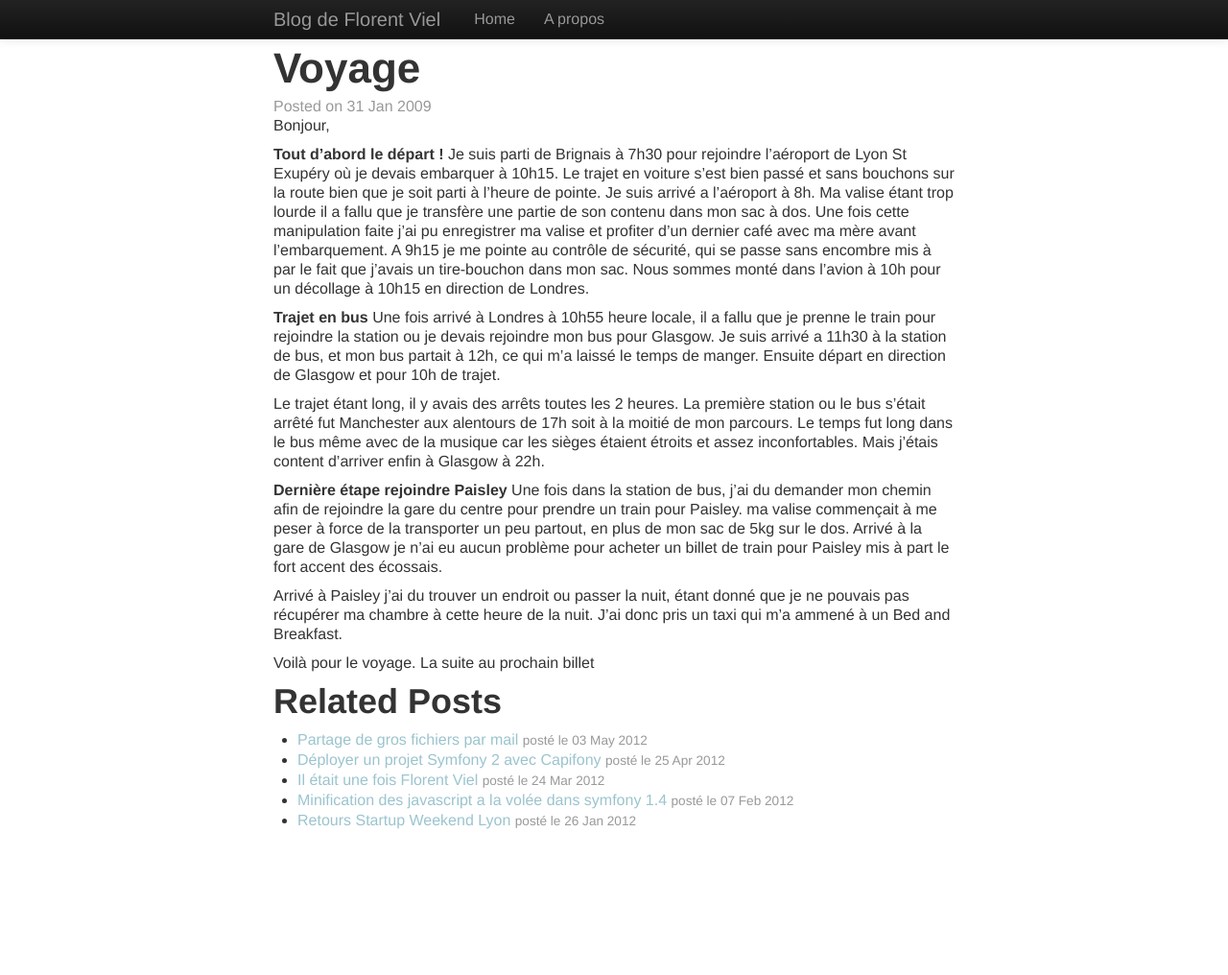
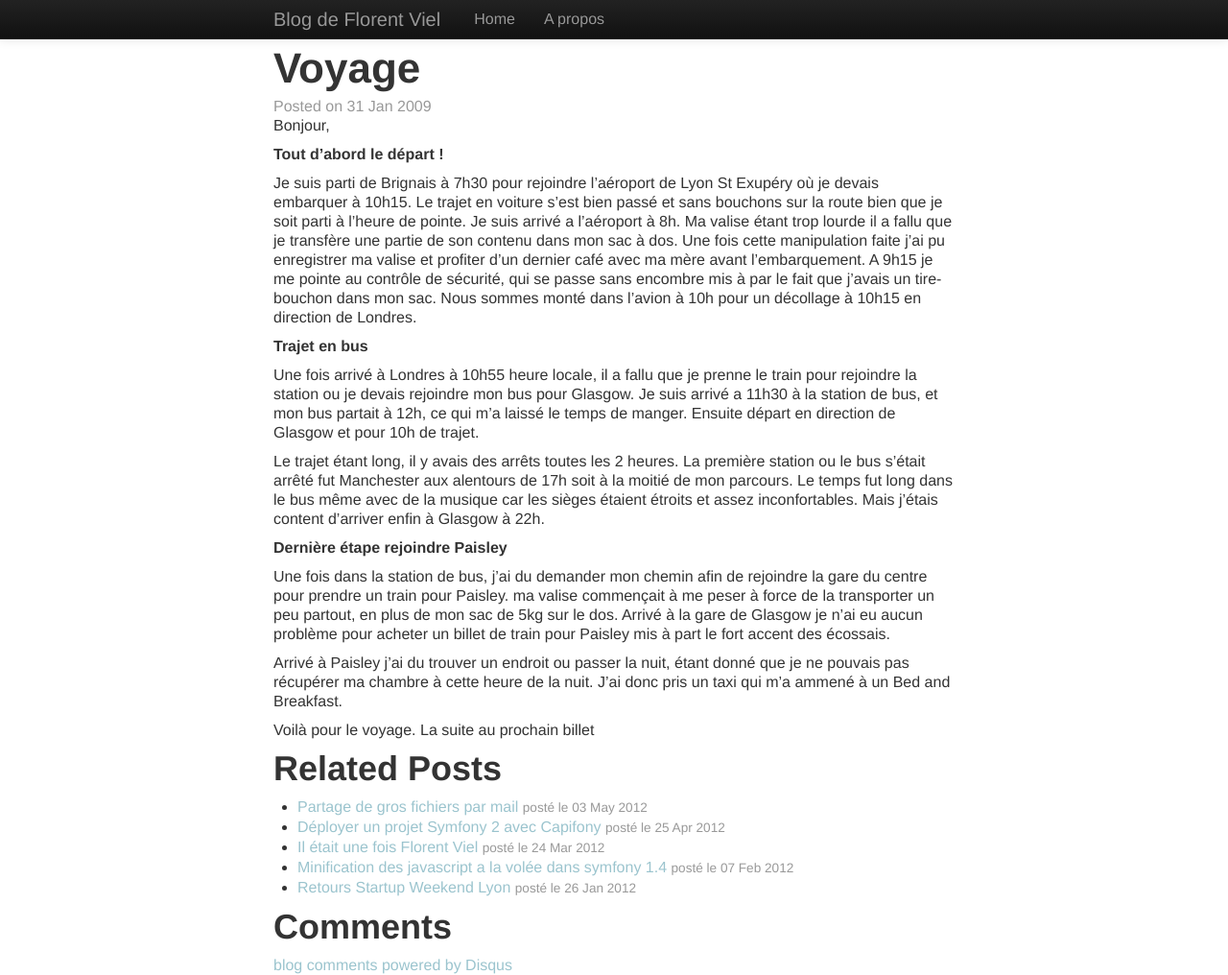
Before and after one commit to luxifer/luxifer.github.io, a Jekyll site: the page built from _posts/2009-01-31-voyage.md, in a window 1280 px wide. Shown: the whole page at 96% size. Built offline with Jekyll 4.4.1, drawn with Linux system fonts in a browser that asks for light colours; Markdown is read by kramdown in place of the engine named in the settings; comment, search, counter and statistics services are not loaded; before the commit the page ends 900 px from its top, so only the background shows below that; part of the change alters nothing that is shown.

Commit message:
enable disqus

```diff
--- a/_config.yml
+++ b/_config.yml
@@ -21,5 +21,5 @@ include: [images]
 # google_analytics:
 #   account: UA-XXXXX-X
 
-# disqus:
-#   id: disqusid
+disqus:
+  id: luxifer
--- a/_layouts/post.html
+++ b/_layouts/post.html
@@ -21,7 +21,7 @@ layout: default
   <h2>Comments</h2>
   <div id="disqus_thread"></div>
   <script type="text/javascript">
-    var disqus_identifier = "{{ page.url }}";
+    var disqus_identifier = "{{ page.meta.dsq_thread_id }}";
     (function() {
      var dsq = document.createElement('script'); dsq.type = 'text/javascript'; dsq.async = true;
      dsq.src = 'http://{{ site.disqus.id }}.disqus.com/embed.js';
--- a/_posts/2009-01-31-voyage.md
+++ b/_posts/2009-01-31-voyage.md
@@ -21,14 +21,17 @@ meta:
 Bonjour,
 
 **Tout d'abord le départ !**
+
 Je suis parti de Brignais à 7h30 pour rejoindre l'aéroport de Lyon St Exupéry où je devais embarquer à 10h15. Le trajet en voiture s'est bien passé et sans bouchons sur la route bien que je soit parti à l'heure de pointe. Je suis arrivé a l'aéroport à 8h. Ma valise étant trop lourde il a fallu que je transfère une partie de son contenu dans mon sac à dos. Une fois cette manipulation faite j'ai pu enregistrer ma valise et profiter d'un dernier café avec ma mère avant l'embarquement. A 9h15 je me pointe au contrôle de sécurité, qui se passe sans encombre mis à par le fait que j'avais un tire-bouchon dans mon sac. Nous sommes monté dans l'avion à 10h pour un décollage à 10h15 en direction de Londres.
 
 **Trajet en bus**
+
 Une fois arrivé à Londres à 10h55 heure locale, il a fallu que je prenne le train pour rejoindre la station ou je devais rejoindre mon bus pour Glasgow. Je suis arrivé a 11h30 à la station de bus, et mon bus partait à 12h, ce qui m'a laissé le temps de manger. Ensuite départ en direction de Glasgow et pour 10h de trajet.
 
 Le trajet étant long, il y avais des arrêts toutes les 2 heures. La première station ou le bus s'était arrêté fut Manchester aux alentours de 17h soit à la moitié de mon parcours. Le temps fut long dans le bus même avec de la musique car les sièges étaient étroits et assez inconfortables. Mais j'étais content d'arriver enfin à Glasgow à 22h.
 
 **Dernière étape rejoindre Paisley**
+
 Une fois dans la station de bus, j'ai du demander mon chemin afin de rejoindre la gare du centre pour prendre un train pour Paisley. ma valise commençait à me peser à force de la transporter un peu partout, en plus de mon sac de 5kg sur le dos. Arrivé à la gare de Glasgow je n'ai eu aucun problème pour acheter un billet de train pour Paisley mis à part le fort accent des écossais.
 
 Arrivé à Paisley j'ai du trouver un endroit ou passer la nuit, étant donné que je ne pouvais pas récupérer ma chambre à cette heure de la nuit. J'ai donc pris un taxi qui m'a ammené à un Bed and Breakfast.
```
Also changed, not shown: _posts/2009-01-31-1er-jour-a-paisley.md (+4 -0 lines), _posts/2009-01-31-inscription-a-luniversite.md (+1 -0 lines), _posts/2009-02-01-privatisation-des-services.md (+2 -0 lines).
